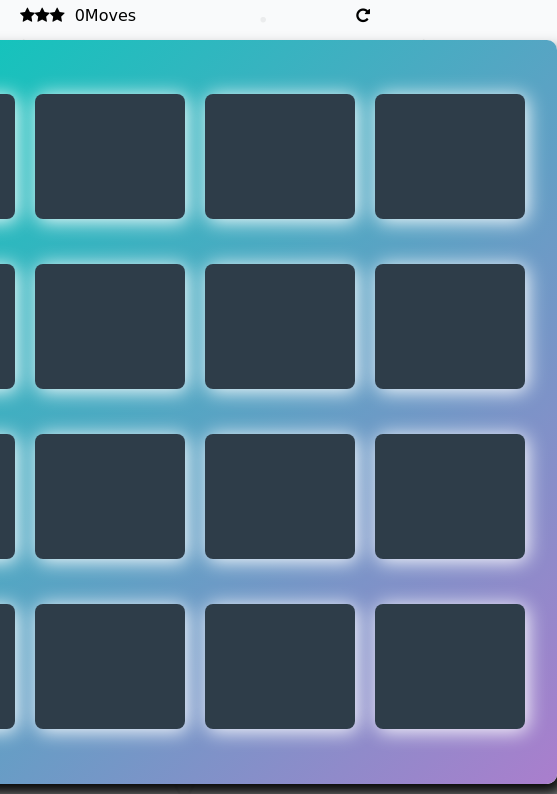
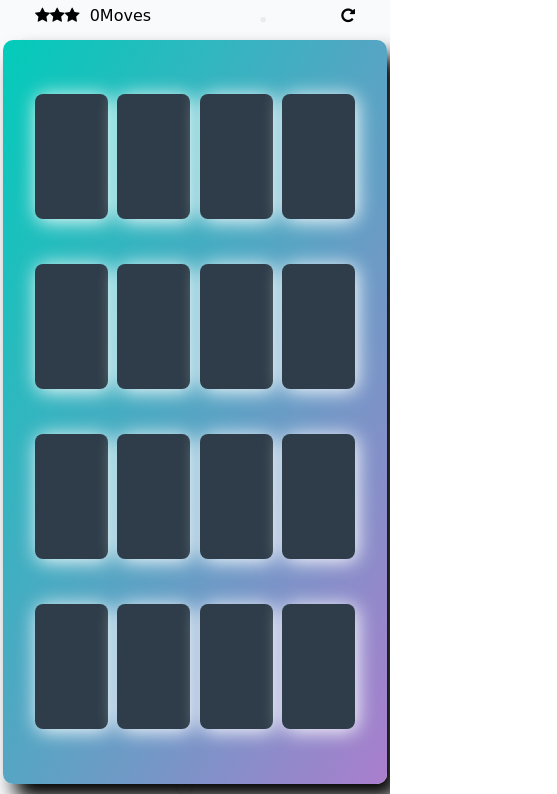
Before and after one commit to fangqingyi/memory-game-uda, a plain HTML site: page index.html in a window 390 px wide. Shown: the part 80-874 px from the top of the page, 557 px wide, since content can reach past the window. Drawn offline with nearby package versions, Linux system fonts and the light colour scheme; a web font is replaced by a local one.

Commit message:
add @media screen and ...

```diff
--- a/css/main.css
+++ b/css/main.css
@@ -37,7 +37,7 @@ h1 {
 	margin: 0 0 15px 0;
 	padding: 0;
 	text-align: left;
-	width: 350px;
+	width: 320px;
 }
 
 .score-panel .stars li {
@@ -99,3 +99,13 @@ h1 {
 	background: #02ccba;
 	font-size: 33px;/*匹配上后大小为33*/
 }
+
+@media screen and (min-width: 320px) and (max-width: 540px) {
+	.wangge {width: 320px;}
+	.wangge .card {width: 73px;}
+}
+
+@media screen and (min-width: 541px) and (max-width: 725px) {
+	.wangge {width: 520px;}
+	.wangge .card {width: 120px;}
+}
```
